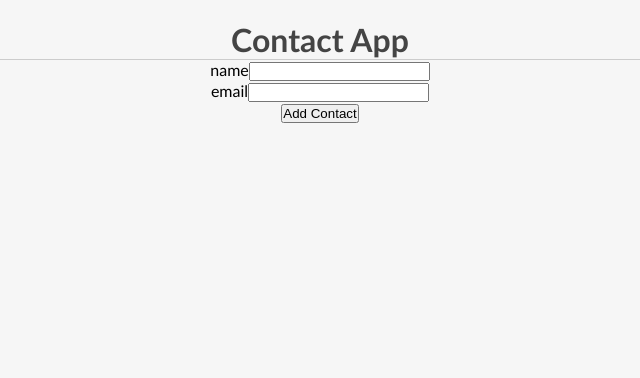
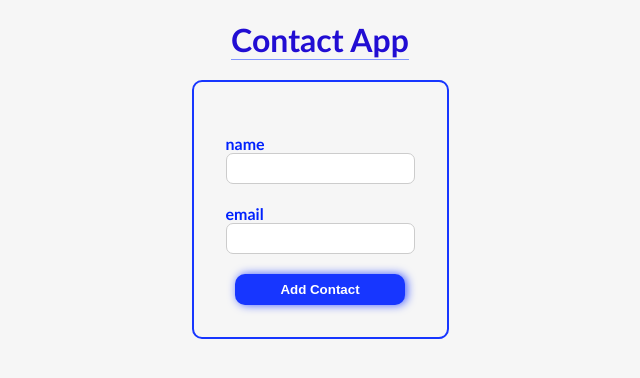
Before and after one commit to mohammadpy8/new-app-react, a React (Create React App) app: page / in a window 1280 px wide. Shown: the top 378 px of the page, without its empty margins (320-960 px from the left). Built offline with nearby package versions, Linux system fonts and the light colour scheme; the HTML template or start-up script is replaced by a standard one.

Commit message:
style-add-contact

```diff
--- a/src/App.css
+++ b/src/App.css
@@ -1,12 +1,15 @@
 .app {
+  display: flex;
+  flex-direction: column;
   background-color: #f6f6f6;
   width: 100vw;
   height: 100vh;
+  align-items: center;
   text-align: center;
   padding-top: 20px;
 }
 
 h1 {
-  border-bottom:1px solid #ccc ;
-  color: #444;
+  border-bottom:1px solid #8095ff ;
+  color: #210dd3;
 }
--- a/src/components/AddContact.css
+++ b/src/components/AddContact.css
@@ -0,0 +1,45 @@
+form {
+    margin-top: 20px;
+    display: flex;
+    flex-direction: column;
+    align-items: center;
+    border: 2px solid #1736ff;
+    border-radius: 10px;
+    padding: 2rem;
+    /* width: 20rem; */
+}
+
+.form-control {
+    display: flex;
+    flex-direction: column;
+    align-items: flex-start;
+    margin-top: 20px;
+}
+
+.form-control input {
+    outline: none;
+    border-radius: 7px;
+    border: 1px solid #ccc;
+    padding:7px 5px;
+}
+.form-control label {
+    font-weight: bold;
+    color: #0022fd;
+}
+
+.form-control input:focus {
+    border: 2px solid #1736ff;
+}
+
+form button {
+    cursor: pointer;
+    margin-top: 20px;
+    border: none;
+    outline: none;
+    padding: 8px 45px;
+    border-radius: 10px;
+    background-color: #1736ff;
+    color: #fff;
+    box-shadow: 2px 0 10px #415aff;
+    font-weight: bold;
+}
--- a/src/components/AddContact.js
+++ b/src/components/AddContact.js
@@ -16,7 +16,7 @@ const AddContact = ({addContact}) => {
         if (!contact.name || !contact.email) {
             alert("khalie");
             return;
-        }
+        };
 
         event.preventDefault();
         addContact(contact);
```
